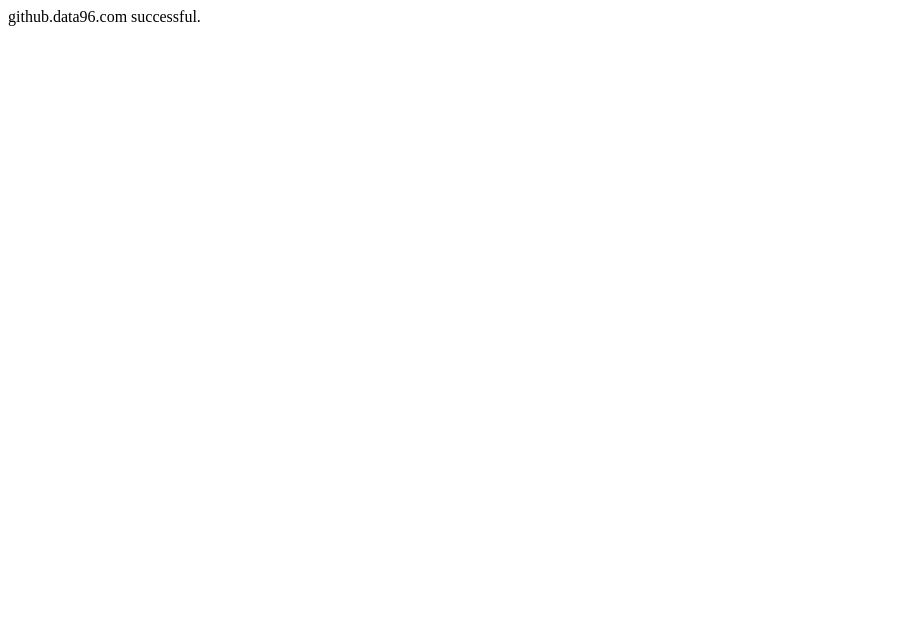
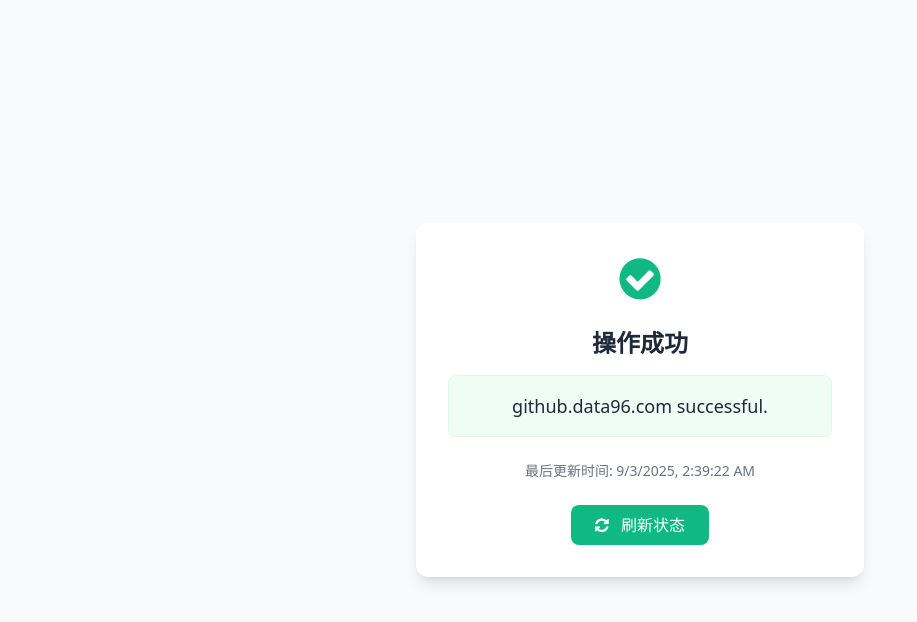
Before and after one commit to namepan1985/data96, a plain HTML site: page docs/index.html in a window 1280 px wide. Shown: the whole page, without its empty margins (0-917 px from the left). Drawn offline with nearby package versions, Linux system fonts and the light colour scheme.

Commit message:
Update index.html
增加时间显示及刷新按钮

```diff
--- a/docs/index.html
+++ b/docs/index.html
@@ -1 +1,70 @@
-github.data96.com successful.
+<!DOCTYPE html>
+<html lang="en">
+<head>
+    <meta charset="UTF-8">
+    <meta name="viewport" content="width=device-width, initial-scale=1.0">
+    <title>github.data96.com 状态</title>
+    <script src="https://cdn.tailwindcss.com"></script>
+    <link href="https://cdn.jsdelivr.net/npm/font-awesome@4.7.0/css/font-awesome.min.css" rel="stylesheet">
+    <script>
+        tailwind.config = {
+            theme: {
+                extend: {
+                    colors: {
+                        success: '#10b981',
+                    },
+                }
+            }
+        }
+    </script>
+</head>
+<body class="bg-gray-50 min-h-screen flex items-center justify-center p-4">
+    <div class="bg-white rounded-xl shadow-lg p-8 max-w-md w-full text-center">
+        <div class="mb-6">
+            <i class="fa fa-check-circle text-success text-5xl"></i>
+        </div>
+
+        <h1 class="text-2xl font-bold text-gray-800 mb-4">操作成功</h1>
+
+        <div id="statusInfo" class="p-4 bg-green-50 rounded-lg border border-green-100 mb-6">
+            <p class="text-gray-800 text-lg"></p>
+        </div>
+
+        <div class="text-sm text-gray-500">
+            <p>最后更新时间: <span id="updateTime"></span></p>
+        </div>
+
+        <button onclick="refreshStatus()" class="mt-6 bg-success hover:bg-success/90 text-white font-medium py-2 px-6 rounded-lg transition-all">
+            <i class="fa fa-refresh mr-2"></i> 刷新状态
+        </button>
+    </div>
+
+    <script>
+        function updateStatus() {
+            // 获取当前时间
+            const now = new Date();
+            const timeString = now.toLocaleString();
+
+            // 显示指定信息
+            const statusText = `github.data96.com successful.`;
+
+            // 更新页面显示
+            document.querySelector('#statusInfo p').textContent = statusText;
+            document.getElementById('updateTime').textContent = timeString;
+        }
+
+        function refreshStatus() {
+            updateStatus();
+            // 添加刷新动画效果
+            const statusElement = document.getElementById('statusInfo');
+            statusElement.classList.add('animate-pulse');
+            setTimeout(() => {
+                statusElement.classList.remove('animate-pulse');
+            }, 500);
+        }
+
+        // 页面加载时显示信息
+        window.onload = updateStatus;
+    </script>
+</body>
+</html>
```
